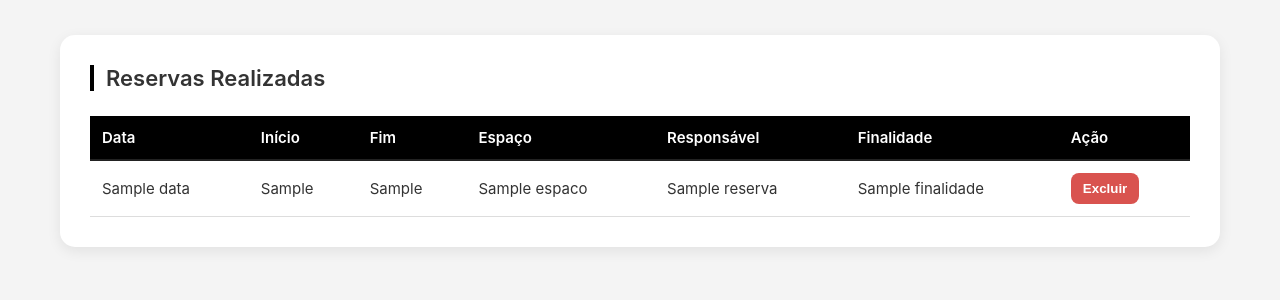
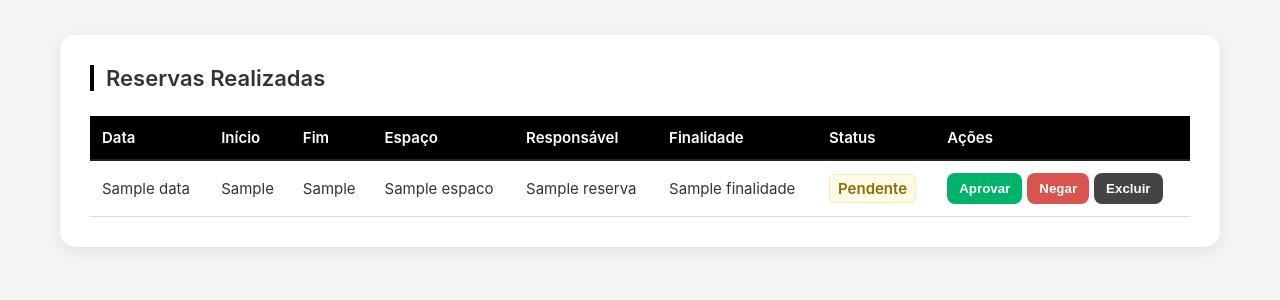
Before and after one commit to WilsonNous/nous_crm_church_v1, a Flask app: template templates/admin_reservas.html in a window 1280 px wide. Shown: the part 150-450 px from the top of the page. Run offline with Flask 3, Linux system fonts and the light colour scheme; the template is opened without the code that fills it: most values are stand-ins (such as "Sample title", 1, 10 or a date in 2020); parts of the project's set-up code (start-up, migrations or seed data) failed here and were passed over.

Commit message:
Update admin_reservas.html

```diff
--- a/templates/admin_reservas.html
+++ b/templates/admin_reservas.html
@@ -86,9 +86,29 @@
     }
 
     /* ================================================= */
-    /*  BOTÃO EXCLUIR                                    */
+    /*  BOTÕES DE AÇÃO                                   */
     /* ================================================= */
-    .btn-delete {
+
+    .btn-row {
+        display: flex;
+        gap: 5px;
+    }
+
+    .btn-approve {
+        background: #00b36b;
+        border: none;
+        padding: 8px 12px;
+        border-radius: 8px;
+        color: #fff;
+        cursor: pointer;
+        font-weight: 600;
+    }
+
+    .btn-approve:hover {
+        background: #00995d;
+    }
+
+    .btn-deny {
         background: #d9534f;
         border: none;
         padding: 8px 12px;
@@ -96,14 +116,53 @@
         color: #fff;
         cursor: pointer;
         font-weight: 600;
-        transition: 0.2s;
+    }
+
+    .btn-deny:hover {
+        background: #c64541;
+    }
+
+    .btn-delete {
+        background: #444;
+        border: none;
+        padding: 8px 12px;
+        border-radius: 8px;
+        color: #fff;
+        cursor: pointer;
+        font-weight: 600;
     }
 
     .btn-delete:hover {
-        background: #c64541;
+        background: #333;
     }
 
-    /* RESPONSIVO */
+    .status-pendente {
+        background: #fffae6;
+        padding: 4px 8px;
+        border-radius: 5px;
+        color: #8a6d00;
+        font-weight: 600;
+        border: 1px solid #ffecb3;
+    }
+
+    .status-aprovado {
+        background: #e6fff1;
+        padding: 4px 8px;
+        border-radius: 5px;
+        color: #096b38;
+        font-weight: 600;
+        border: 1px solid #b2f5d8;
+    }
+
+    .status-negado {
+        background: #ffecec;
+        padding: 4px 8px;
+        border-radius: 5px;
+        color: #8a0000;
+        font-weight: 600;
+        border: 1px solid #ffb3b3;
+    }
+
     @media (max-width: 768px) {
         th, td {
             font-size: 13px;
@@ -117,23 +176,21 @@
         header img {
             height: 50px;
         }
+
+        .btn-row {
+            flex-wrap: wrap;
+        }
     }
 </style>
+</head>
 
-</head>
 <body>
 
-<!-- ================================================= -->
-<!--                   CABEÇALHO                       -->
-<!-- ================================================= -->
 <header>
     <img src="/static/logo_maisdecristo_b2.png" alt="Logo">
     <h1>Administração de Reservas</h1>
 </header>
 
-<!-- ================================================= -->
-<!--                  CONTEÚDO PRINCIPAL               -->
-<!-- ================================================= -->
 <div class="container">
 
     <h2>Reservas Realizadas</h2>
@@ -146,7 +203,8 @@
             <th>Espaço</th>
             <th>Responsável</th>
             <th>Finalidade</th>
-            <th>Ação</th>
+            <th>Status</th>
+            <th>Ações</th>
         </tr>
 
         {% for r in reservas %}
@@ -157,20 +215,46 @@
             <td>{{ r.espaco }}</td>
             <td>{{ r.nome }}</td>
             <td>{{ r.finalidade }}</td>
+
             <td>
-                <button class="btn-delete" onclick="excluir({{ r.id }})">Excluir</button>
+                {% if r.status == 'pendente' %}
+                    <span class="status-pendente">Pendente</span>
+                {% elif r.status == 'aprovado' %}
+                    <span class="status-aprovado">Aprovado</span>
+                {% else %}
+                    <span class="status-negado">Negado</span>
+                {% endif %}
+            </td>
+
+            <td>
+                <div class="btn-row">
+                    <button class="btn-approve" onclick="alterar({{ r.id }}, 'aprovar')">Aprovar</button>
+                    <button class="btn-deny" onclick="alterar({{ r.id }}, 'negar')">Negar</button>
+                    <button class="btn-delete" onclick="excluir({{ r.id }})">Excluir</button>
+                </div>
             </td>
         </tr>
         {% endfor %}
     </table>
 </div>
 
+<script>
+async function alterar(id, acao) {
+    const res = await fetch(`/admin/reservas/alterar/${id}/${acao}`, {
+        method: "POST"
+    });
 
-<script>
+    const json = await res.json();
+    alert("Status atualizado!");
+    location.reload();
+}
+
 async function excluir(id) {
     if (!confirm("Deseja realmente excluir esta reserva?")) return;
 
-    await fetch(`/admin/reservas/excluir/${id}`, { method: "POST" });
+    await fetch(`/admin/reservas/excluir/${id}`, {
+        method: "POST"
+    });
 
     alert("Reserva excluída com sucesso!");
     location.reload();
```
